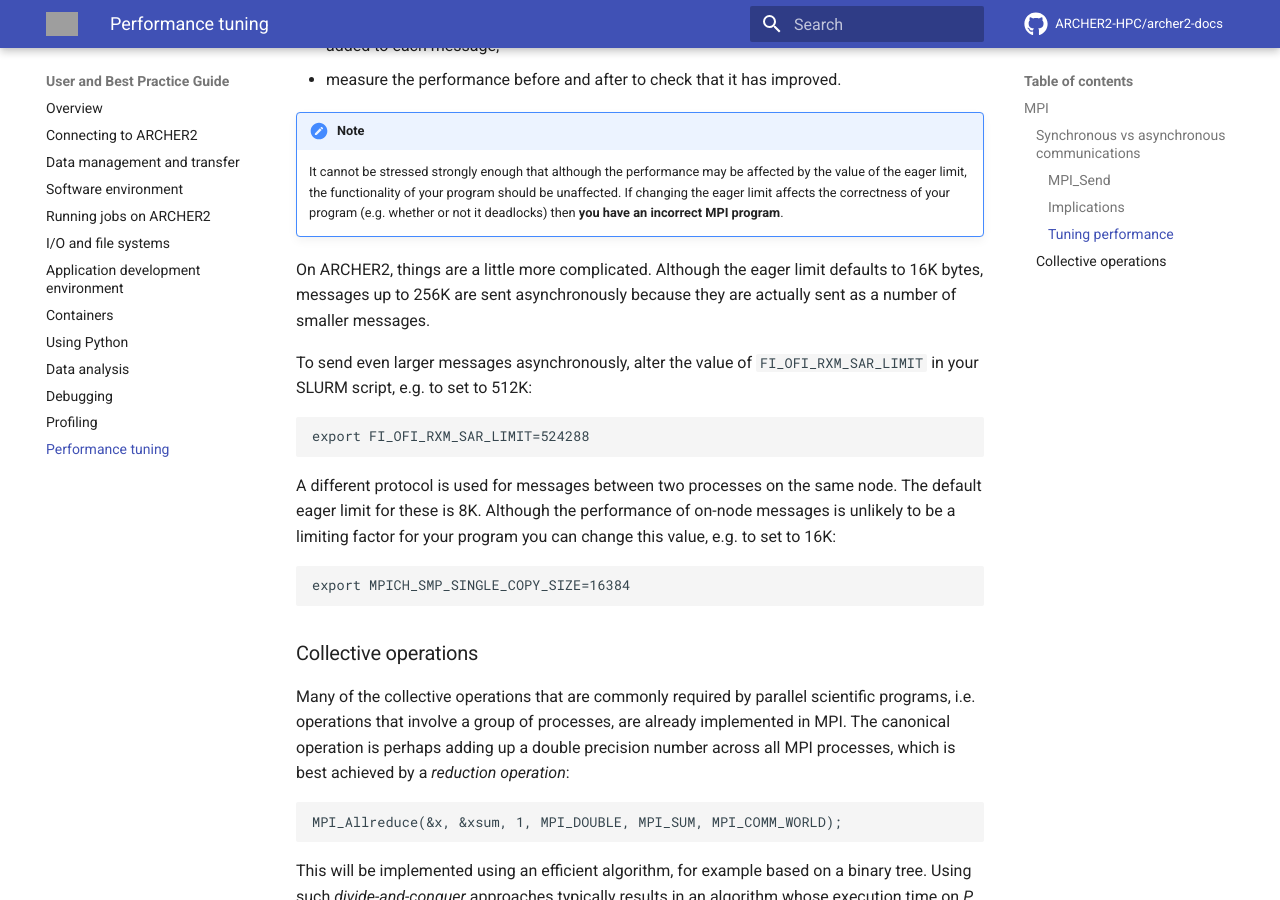
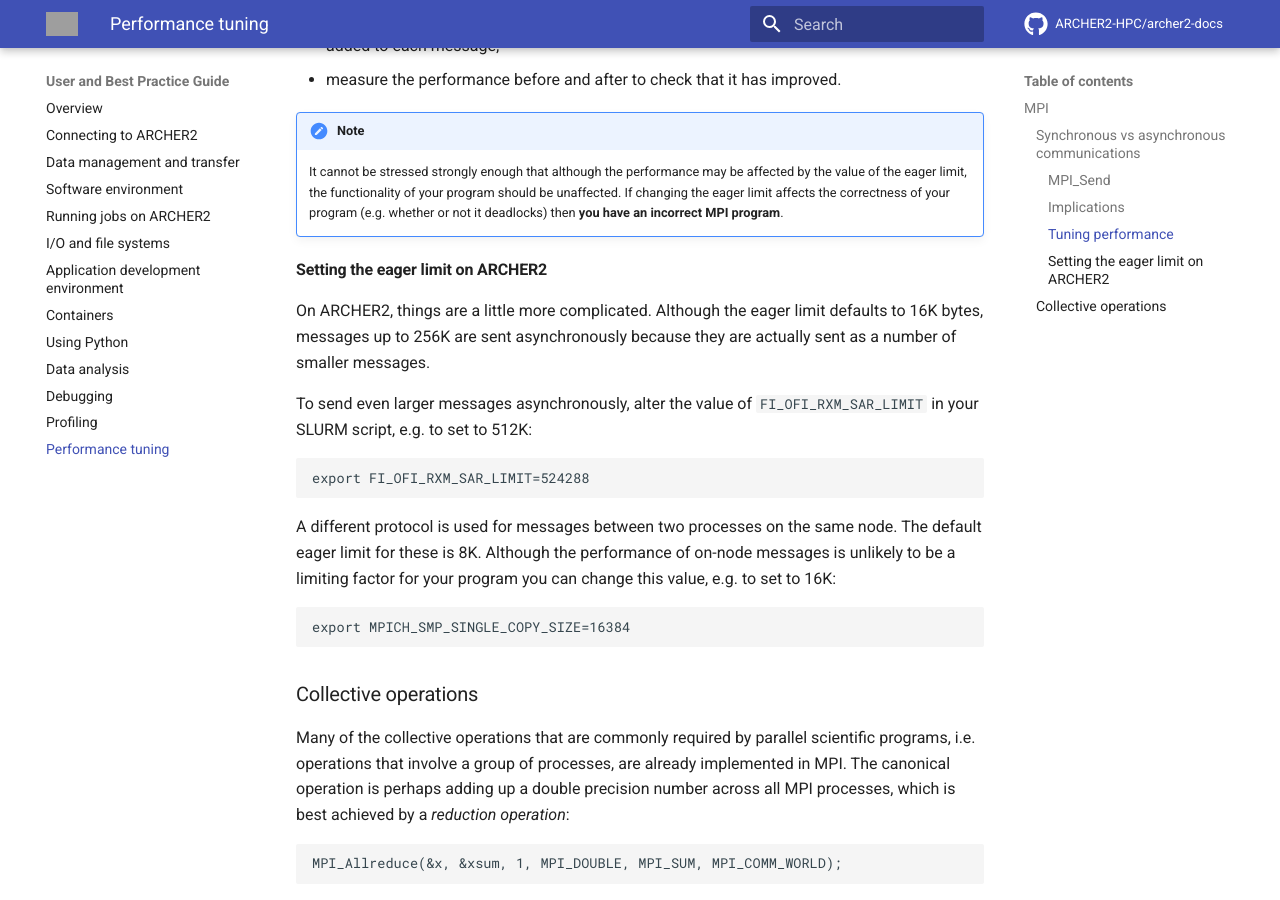
Before and after one commit to ARCHER2-HPC/archer2-docs, an MkDocs documentation site: the page built from docs/user-guide/tuning.md, in a window 1280 px wide and 900 px high, scrolled down 2344 px. Built offline with MkDocs 1.6.1 and Material for MkDocs 9.7.7, drawn with Linux system fonts in a browser that asks for light colours; comment, search, counter and statistics services are not loaded; grey boxes are pictures that could not be loaded.

Commit message:
Updated for ARCHER2 eager limits

```diff
--- a/docs/user-guide/tuning.md
+++ b/docs/user-guide/tuning.md
@@ -113,6 +113,8 @@ The advice for tuning the performance of `MPI_Send` is
     program should be unaffected. If changing the eager limit affects the
     correctness of your program (e.g. whether or not it deadlocks) then
     **you have an incorrect MPI program**.
+
+#### Setting the eager limit on ARCHER2
 
 On ARCHER2, things are a little more complicated. Although the eager
 limit defaults to 16K bytes, messages up to 256K are sent
```
